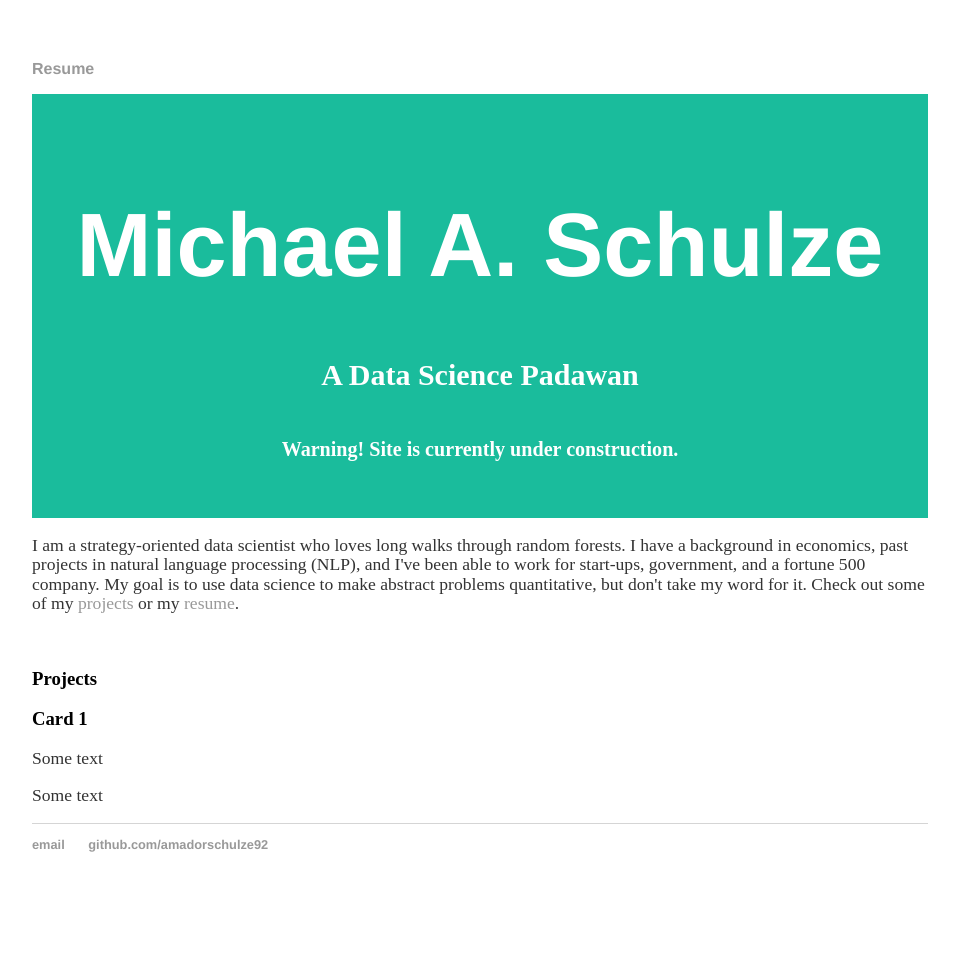
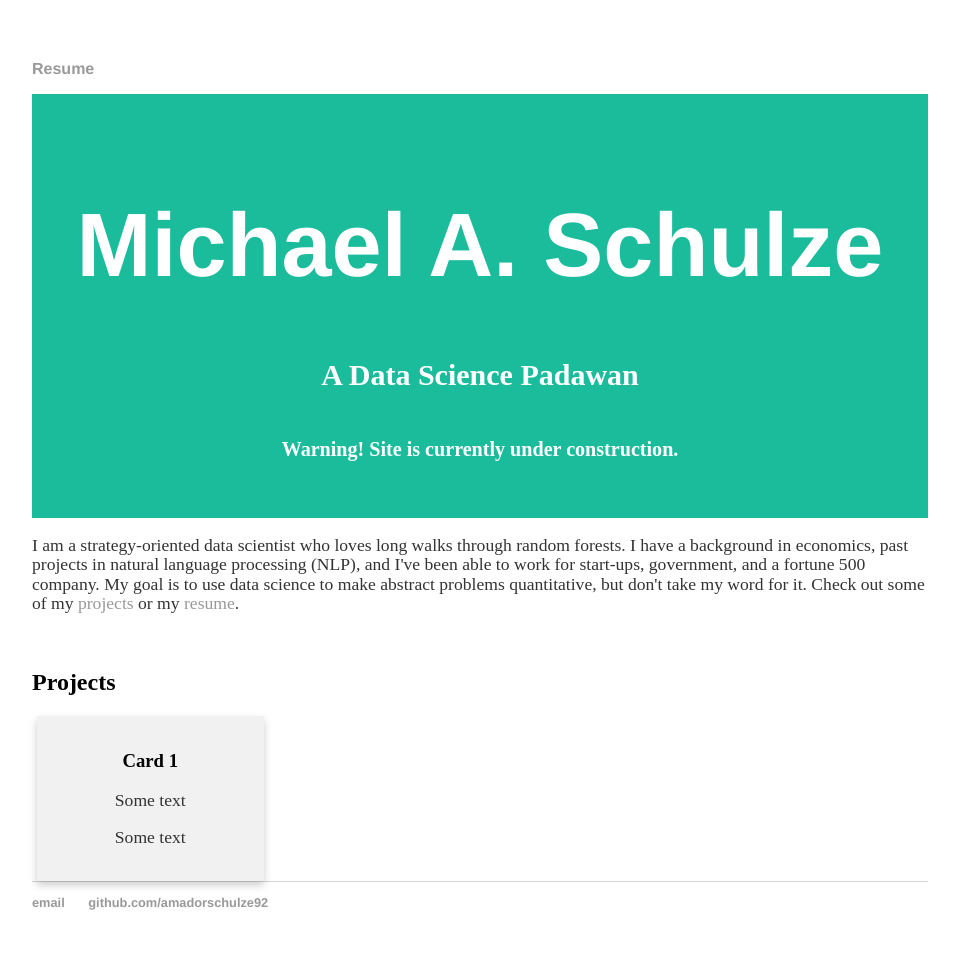
Before and after one commit to amadorschulze92/amadorschulze92.github.io, a Jekyll site: the page built from index.html, in a window 1280 px wide. Shown: the whole page, without its empty margins (160-1119 px from the left). Built offline with Jekyll 4.4.1, drawn with Linux system fonts in a browser that asks for light colours; before the commit the page ends 912 px from its top, so only the background shows below that.

Commit message:
make cards look nicer

```diff
--- a/assets/css/main.css
+++ b/assets/css/main.css
@@ -63,3 +63,37 @@ header{
   color: white;
   font-size: 30px;
 }
+
+/* Float four columns side by side */
+.column {
+  float: left;
+  width: 25%;
+  padding: 0 10px;
+}
+
+/* Remove extra left and right margins, due to padding */
+.row {margin: 0 -5px;}
+
+/* Clear floats after the columns */
+.row:after {
+  content: "";
+  display: table;
+  clear: both;
+}
+
+/* Responsive columns */
+@media screen and (max-width: 600px) {
+  .column {
+    width: 100%;
+    display: block;
+    margin-bottom: 20px;
+  }
+}
+
+/* Style the counter cards */
+.card {
+  box-shadow: 0 4px 8px 0 rgba(0, 0, 0, 0.2);
+  padding: 16px;
+  text-align: center;
+  background-color: #f1f1f1;
+}
--- a/index.html
+++ b/index.html
@@ -24,7 +24,7 @@ title: Michael A. Schulze
       <a href="https://docs.google.com/document/d/1thLqAjj-BYSyU1iCXER2uiUdLH3TE7B45c8Q1hyeDcQ/edit?usp=sharing">resume</a>.
     </p>
     <br>
-    <h3>Projects</h3>
+    <h2>Projects</h2>
     <div class="row">
       <div class="column">
         <div class="card">
```
